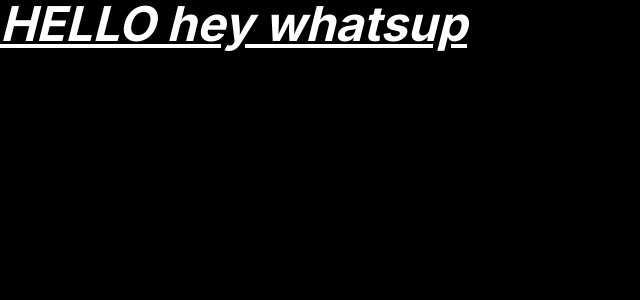
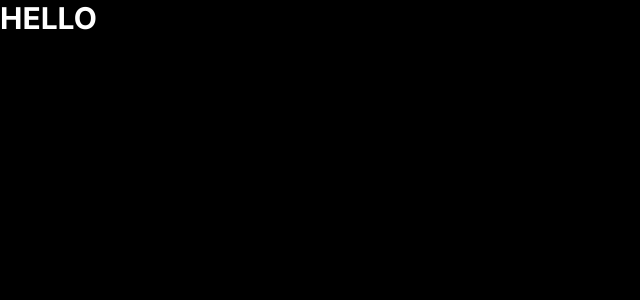
Before and after one commit to Proj-Valentine/portfolio, a React (Vite) app: page / in a window 1280 px wide. Shown: the top 300 px of the page, without its empty margins (0-640 px from the left). Built offline with nearby package versions, Linux system fonts and the light colour scheme.

Commit message:
set up page routes

```diff
--- a/src/App.tsx
+++ b/src/App.tsx
@@ -1,12 +1,25 @@
 import "./globals.css";
+import { Routes, Route} from 'react-router-dom';
+import Home from './root/pages/Home';
+import Social from './root/pages/Social';
+import Dashboard from './root/pages/Dashboard';
+import Automate from './root/pages/Automate';
+import Others from './root/pages/Others';
+
+
 const App = () => {
   return (
-    <>
-      <h1 className="text-5xl italic underline font-bold">
-        HELLO hey whatsup
-        </h1>
-    </>
-  )
+    <main className="flex h-screen">
+      <Routes>
+        <Route path="/" element={<Home />} />
+        <Route path="/home" element={<Home />} />
+        <Route path="/social" element={<Social />} />
+        <Route path="/dashboard" element={<Dashboard />} />
+        <Route path="/automation" element={<Automate />} />
+        <Route path="/other" element={<Others />} />
+      </Routes>
+    </main>
+  );
 }
 
 export default App
--- a/src/main.tsx
+++ b/src/main.tsx
@@ -1,5 +1,11 @@
 import React from 'react'
 import ReactDOM from 'react-dom/client';
 import App from './App';
+import { BrowserRouter} from 'react-router-dom'
+// browser router to control the routing in our app
 
-ReactDOM.createRoot(document.getElementById("root")!).render(<App/>);
+ReactDOM.createRoot(document.getElementById("root")!).render(
+  <BrowserRouter>
+    <App />
+  </BrowserRouter>
+);
--- /dev/null
+++ b/src/root/pages/Automate.tsx
@@ -0,0 +1,11 @@
+import React from 'react'
+
+const Automate = () => {
+  return (
+    <div>
+      python
+    </div>
+  )
+}
+
+export default Automate
--- /dev/null
+++ b/src/root/pages/Dashboard.tsx
@@ -0,0 +1,11 @@
+import React from 'react'
+
+const Dashboard = () => {
+  return (
+    <div>
+      dashboard
+    </div>
+  )
+}
+
+export default Dashboard
--- /dev/null
+++ b/src/root/pages/Home.tsx
@@ -0,0 +1,11 @@
+import React from 'react'
+
+const Home = () => {
+  return (
+    <div className='text-3xl font-bold'>
+      HELLO
+    </div>
+  )
+}
+
+export default Home
--- /dev/null
+++ b/src/root/pages/Others.tsx
@@ -0,0 +1,11 @@
+import React from 'react'
+
+const Others = () => {
+  return (
+    <div>
+      others
+    </div>
+  )
+}
+
+export default Others
--- /dev/null
+++ b/src/root/pages/Social.tsx
@@ -0,0 +1,11 @@
+import React from 'react'
+
+const Social = () => {
+  return (
+    <div>
+      social app
+    </div>
+  )
+}
+
+export default Social
--- /dev/null
+++ b/src/root/pages/index.ts
@@ -0,0 +1,5 @@
+export { default as Home } from './Home';
+export {default as Dashboard} from './Dashboard';
+export {default as Automate} from './Automate';
+export {default as Social} from './Social';
+export {default as Others} from './Others';
```
